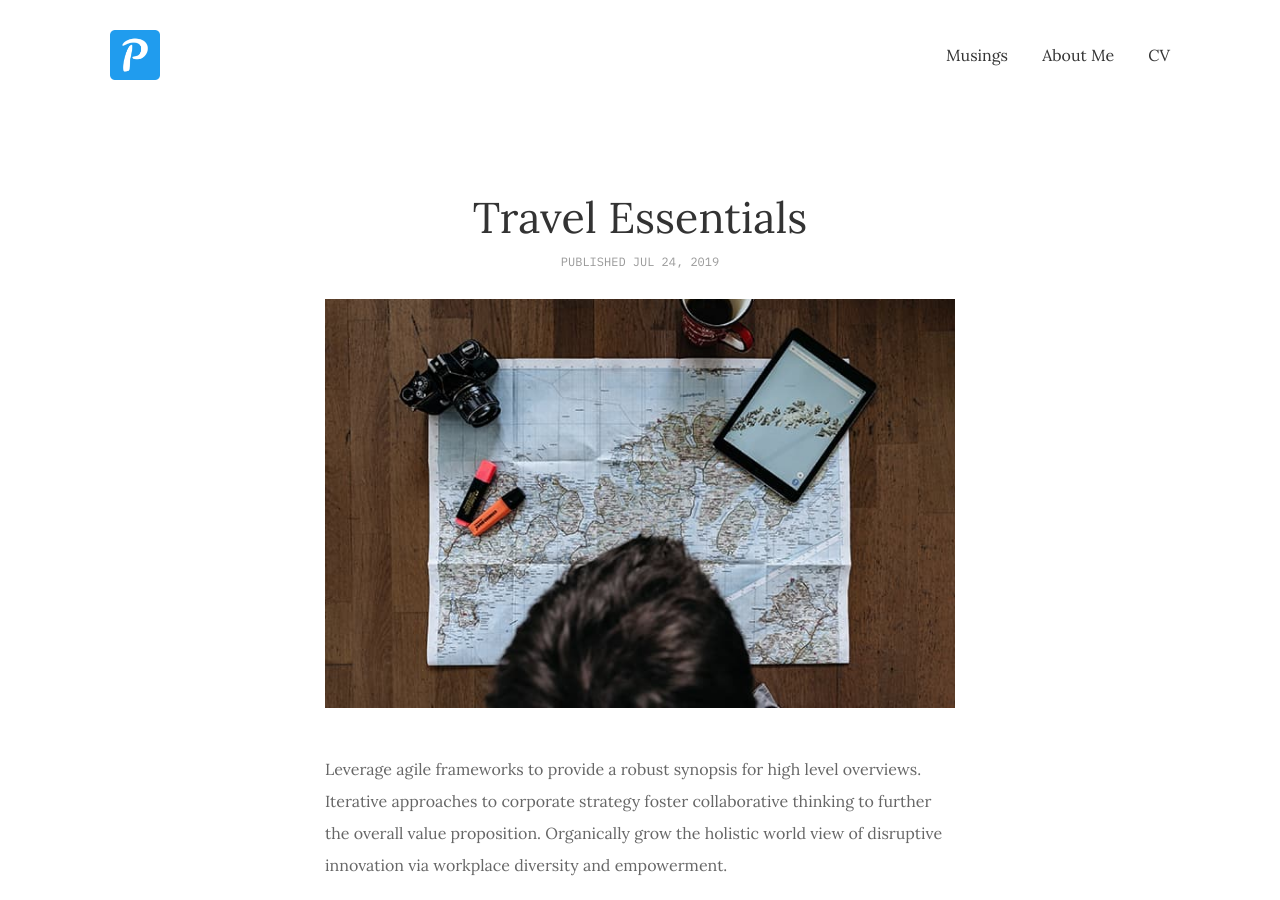
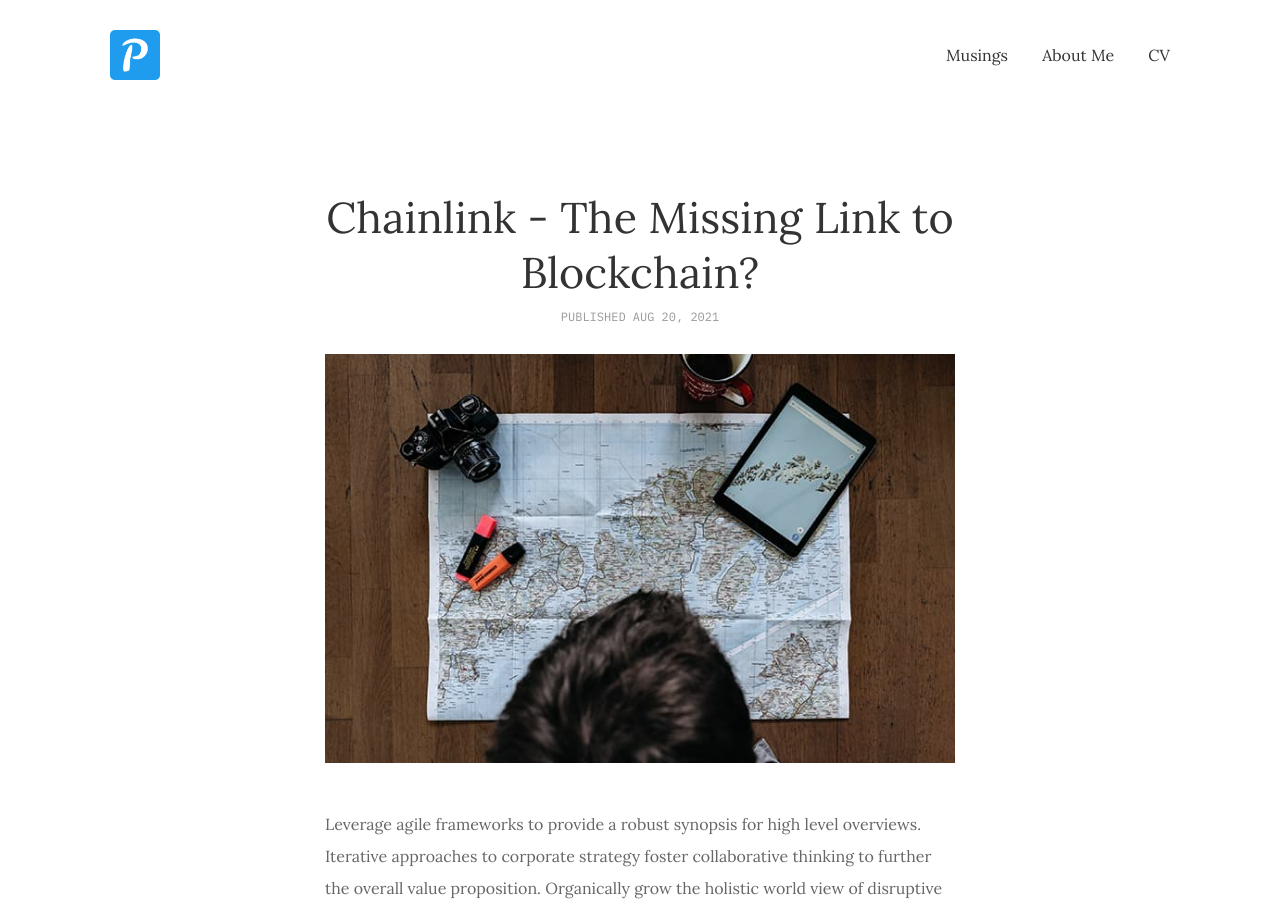
Before and after one commit to PrestonChing/prestonching.github.io, a Jekyll site: the page built from _posts/2021-08-20-chainlink.md, in a window 1280 px wide and 900 px high. Built offline with Jekyll 4.4.1, drawn with Linux system fonts in a browser that asks for light colours; some of the changed text lies outside the part shown.

Commit message:
chainlink test

```diff
--- a/_posts/2019-07-23-travel-essentials.md
+++ b/_posts/2021-08-20-chainlink.md
@@ -1,9 +1,9 @@
 ---
 layout: post
-title:  Travel Essentials
-date:   2019-07-24 14:01:35 +0300
+title:  Chainlink - The Missing Link to Blockchain?
+# date:   2019-07-24 14:01:35 +0300
 image:  '/assets/img/06.jpg'
-tags:   travel essentials
+tags:   tech blockchain
 ---
 Leverage agile frameworks to provide a robust synopsis for high level overviews. Iterative approaches to corporate strategy foster collaborative thinking to further the overall value proposition. Organically grow the holistic world view of disruptive innovation via workplace diversity and empowerment.
 
```
